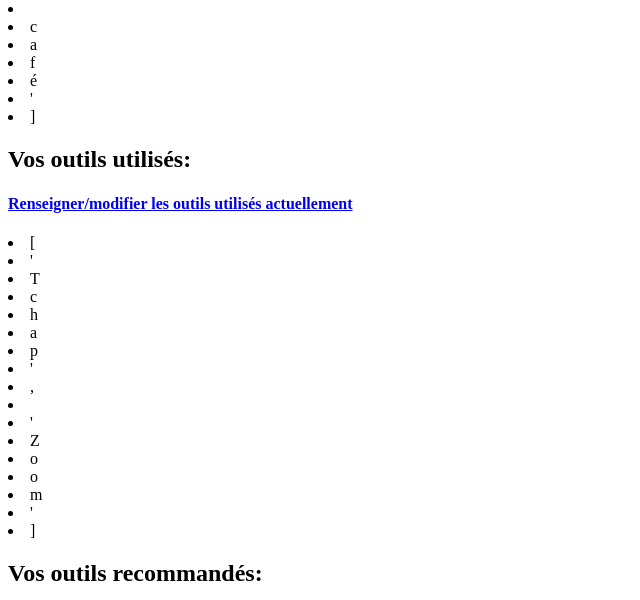
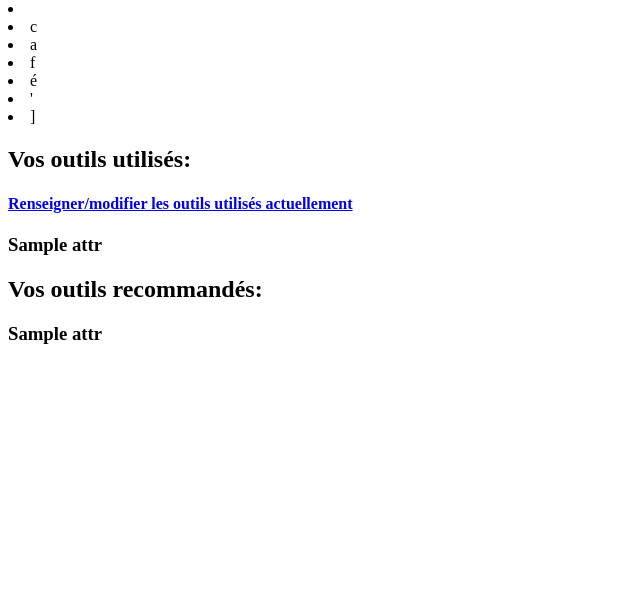
Before and after one commit to Emma904/pgcoc, a Django app: template src/templates/espace_detail.html in a window 1280 px wide. Shown: the part 3259-3859 px from the top of the page, without its empty margins (0-640 px from the left). After the commit the page ends 3603 px from the top, so only its background shows below. Run offline with Django 3.2, Linux system fonts and the light colour scheme; data comes from the database, SQL or seed files in the repository; both versions use the stored data as it was after the commit; the template is opened without the code that fills it: values that come from a table or form of the project are taken from there, most other values are stand-ins (such as "Sample title", 1, 10 or a date in 2020).

Commit message:
supp vue outil détail et ajout détail outils sur espace détail

```diff
--- a/src/proj_outils/urls.py
+++ b/src/proj_outils/urls.py
@@ -27,5 +27,5 @@ urlpatterns = [
     path('delete/<int:id_esp>/', views.espace_delete_view, name='Supprimer espace'),
     path('selection_outils/<int:id_esp>/', views.selection_outils_view, name='Sélection outils'),
     path('comparaison_outils/<int:id_esp>/', views.comparaison_outils_view, name='Comparaison outils'),
-    path('outil/<str:nom_outil>/', views.outil_detail_view, name='Détail outil'),
+
 ]
--- a/src/templates/espace_detail.html
+++ b/src/templates/espace_detail.html
@@ -39,13 +39,20 @@
 
 <h2>Vos outils utilisés:</h2>
 <h4><a href="/selection_outils/{{ esp.id_espace }}" >Renseigner/modifier les outils utilisés actuellement</a></h4>
-{% for outil_utilisé in esp.outils_utilisés %}
-<li>{{ outil_utilisé }}</li>
-{% endfor %}
+{% for outil_uti in outils_uti %}
+{% for attr in outil_uti %}
+{% if forloop.counter == 1 %} <h3>{{ attr }}</h3> {% endif %}
+{% if forloop.counter == 2 %} <h4>Catégorie: {{ attr }}</h4> {% endif %}
+{% if forloop.counter == 3 %} <h4>Fonctionnalités: {% for fonc in attr %} <li>{{ fonc }}</li>{% endfor %}</h4> {% endif %}
+{% endfor %} {% endfor %}
 
 <h2>Vos outils recommandés:</h2>
-{% for outil_recommandé in esp.outils_recommandés %}
-<li>{{ outil_recommandé }}</li>
-{% endfor %}
+{% for outil_rec in outils_rec %}
+{% for attr in outil_rec %}
+{% if forloop.counter == 1 %} <h3>{{ attr }}</h3> {% endif %}
+{% if forloop.counter == 2 %} <h4>Catégorie: {{ attr }}</h4> {% endif %}
+{% if forloop.counter == 3 %} <h4>Fonctionnalités: {% for fonc in attr %} <li>{{ fonc }}</li> {% endfor %}</h4> {% endif %}
+{% endfor %} {% endfor %}
+
 
 {% endblock %}
```
Also changed, not shown: src/recommandation/views.py (+16 -10 lines), src/bdd_test.db.
